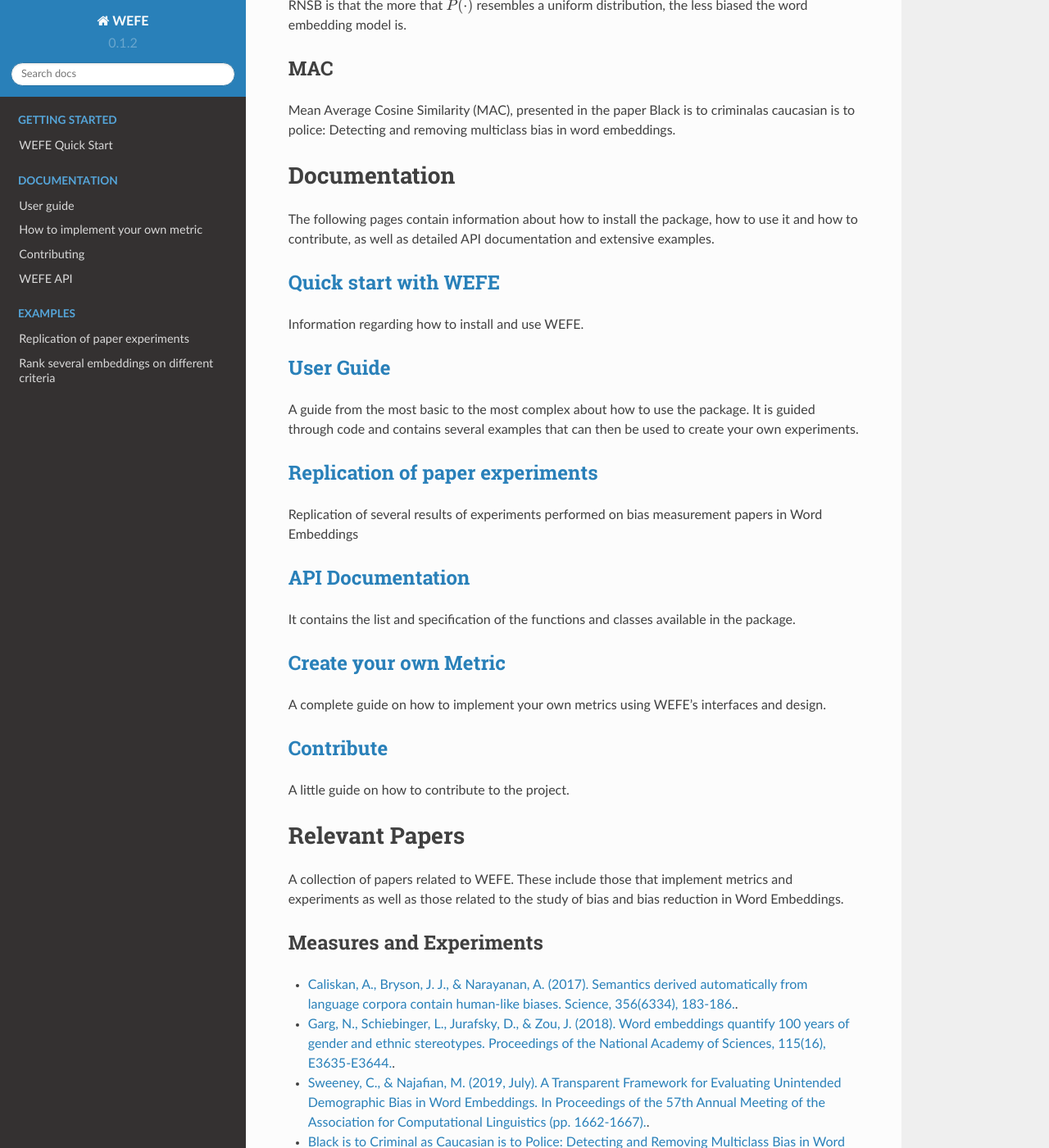
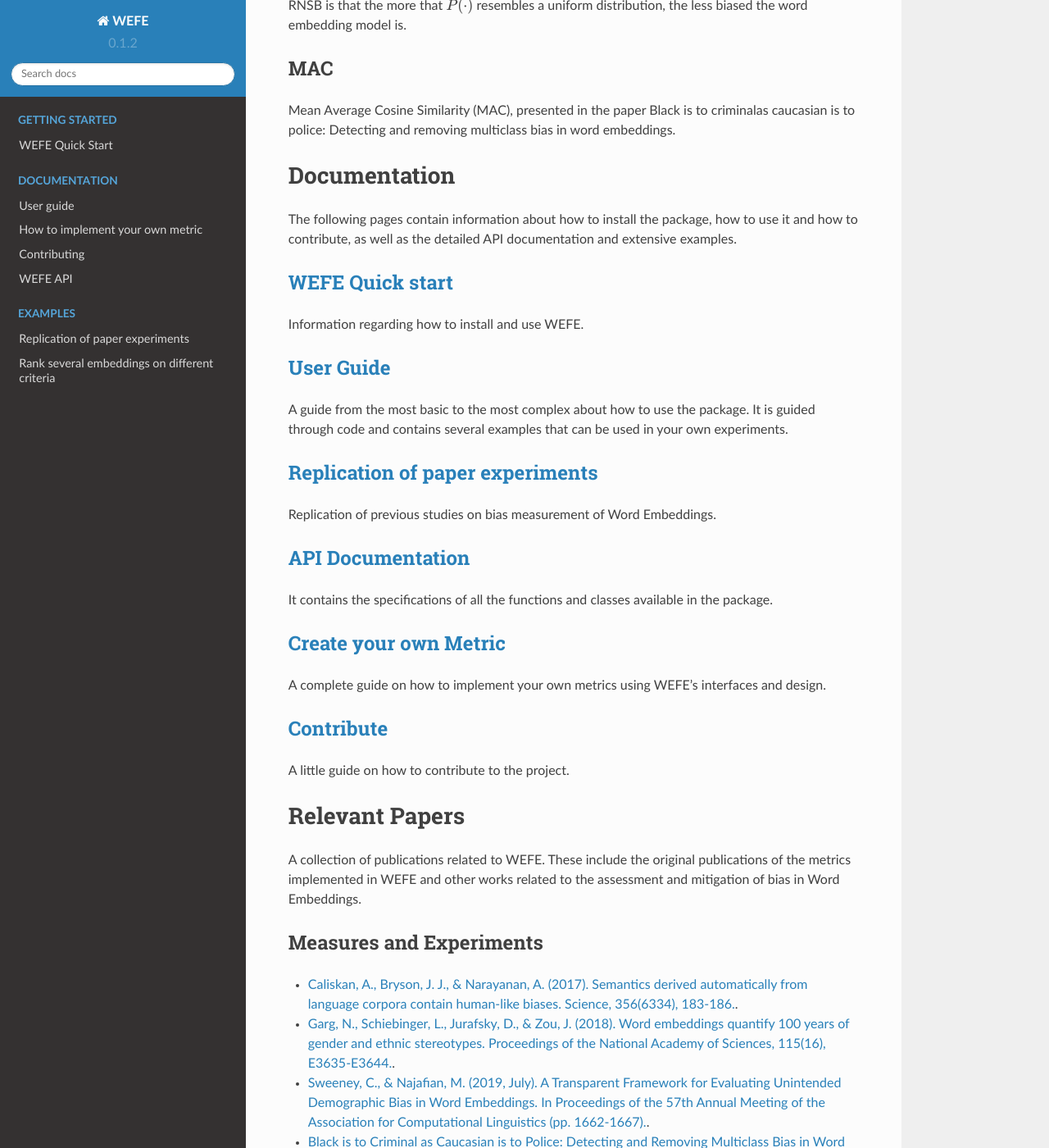
Before and after one commit to dccuchile/wefe, a Sphinx documentation site: the page built from doc/index.rst, in a window 1280 px wide and 1400 px high, scrolled down 4188 px. Shown: the whole window at 82% size. Built offline with Sphinx 7.4.7 and the Read the Docs theme 2.0.0, drawn with Linux system fonts in a browser that asks for light colours; some of the changed text lies outside the part shown.

Commit message:
Update index.rst

```diff
--- a/doc/index.rst
+++ b/doc/index.rst
@@ -3,8 +3,8 @@
    You can adapt this file completely to your liking, but it should at least
    contain the root `toctree` directive.
 
-Welcome to WEFE documentation!
-==============================
+Welcome the documentation WEFE !
+================================
 
 .. toctree::
    :maxdepth: 2
@@ -78,7 +78,7 @@ The Framework
 =============
 
 Here we present the main building blocks of the framework.
-Then, we will present a common usage pattern of WEFE.
+Then, we will present the common usage pattern of WEFE.
 
 Target set
 ----------
@@ -242,10 +242,10 @@ Documentation
 =============
 
 The following pages contain information about how to install the package,
-how to use it and how to contribute, as well as detailed API documentation
+how to use it and how to contribute, as well as  the detailed API documentation
 and extensive examples.
 
-`Quick start with WEFE <quick_start.html>`_
+`WEFE Quick start <quick_start.html>`_
 -------------------------------------------
 
 Information regarding how to install and use WEFE.
@@ -254,20 +254,19 @@ Information regarding how to install and use WEFE.
 -------------------------------
 
 A guide from the most basic to the most complex about how to use the package.
-It is guided through code and contains several examples that can then be used
-to create your own experiments.
+It is guided through code and contains several examples that can be used
+in your own experiments.
 
 `Replication of paper experiments <replications.html>`_
 -------------------------------------------------------
 
-Replication of several results of experiments performed on bias measurement
-papers in Word Embeddings
+Replication of previous studies on bias measurement of Word Embeddings.
 
 
 `API Documentation <api.html>`_
 -------------------------------
 
-It contains the list and specification of the functions and classes available
+It contains the specifications of all the functions and classes available
 in the package.
 
 
@@ -287,9 +286,9 @@ A little guide on how to contribute to the project.
 Relevant Papers
 ===============
 
-A collection of papers related to WEFE.
-These include those that implement metrics and experiments as well as those
-related to the study of bias and bias reduction in Word Embeddings.
+A collection of publications related to WEFE.
+These include the original publications of the metrics implemented in WEFE and other works
+related to the assessment and mitigation  of bias in Word Embeddings.
 
 Measures and Experiments
 ------------------------
@@ -350,3 +349,8 @@ Team
 - Pablo Badilla
 - `Felipe Bravo-Marquez <https://felipebravom.com/>`_.
 - `Jorge Pérez <https://users.dcc.uchile.cl/~jperez/>`_.
+
+Contact
+=======
+
+Please write to .. for inquiries about the software. You are also welcome to do a pull request on Github.
```
